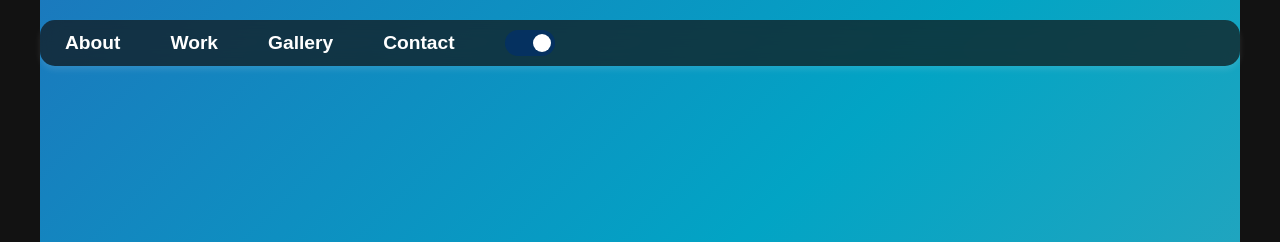
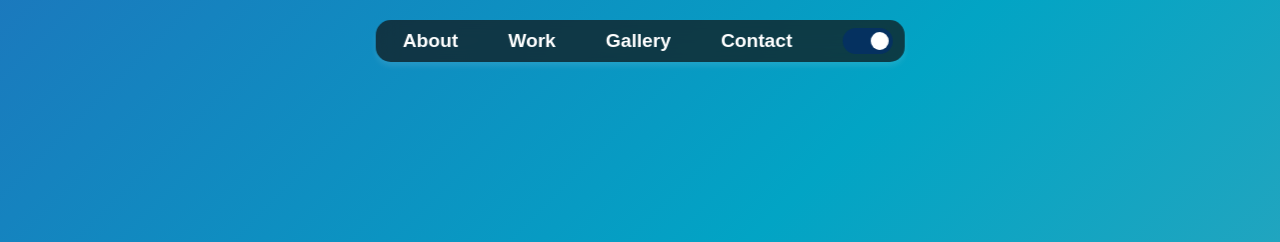
Before and after one commit to pawat-unj/website, a plain HTML site: page index.html in a window 1280 px wide. Shown: the top 242 px of the page. Drawn offline with Linux system fonts and the light colour scheme.

Commit message:
fixed formatting issue

```diff
--- a/index.html
+++ b/index.html
@@ -4,16 +4,16 @@
     <meta charset="UTF-8">
     <meta name="viewport" content="width=device-width, initial-scale=1.0">
     <title>With Ice</title>
-    <link rel="stylesheet" href="styles.css">
+    <link rel="stylesheet" href="styles.css?v=2">
+    <link rel="stylesheet" href="https://cdnjs.cloudflare.com/ajax/libs/font-awesome/6.0.0/css/all.min.css">
     <script defer src="script.js"></script>
-    <link rel="stylesheet" href="https://cdnjs.cloudflare.com/ajax/libs/font-awesome/6.0.0/css/all.min.css">
     <style>
         * {
             margin: 0;
             padding: 0;
             box-sizing: border-box;
         }
-        body {
+        /* body {
             font-family: Arial, sans-serif;
             display: flex;
             flex-direction: column;
@@ -31,7 +31,7 @@
         }
         section {
             width: 100%;
-            max-width: 1200px;
+            max-width: 1500px;
             margin: 20px 0;
             padding: 20px;
             border-radius: 8px;
@@ -44,19 +44,18 @@
                 flex-direction: column;
                 text-align: center;
             }
-        }
+        } */
     </style>
 </head>
 <body>
     <header>
         <!-- <h1>Ice Unjitwattana</h1> -->
-        <div class="header-right">
+        <div class="header-nav">
             <nav>
                 <ul class="nav-links">
                     <li><a href="#about">About</a></li>
                     <li><a href="#work">Work</a></li>
                     <li><a href="#gallery">Gallery</a></li>
-                    <!-- <li><a href="#travel">Travel</a></li> -->
                     <li><a href="#contact">Contact</a></li>
                 </ul>
             </nav>
--- a/styles.css
+++ b/styles.css
@@ -7,7 +7,7 @@
 
 body {
     font-family: Arial, sans-serif;
-    transition: background 0.3s, color 0.3s;
+    transition: 0.3s, color 0.3s;
     padding-top: 0;
     background: #121212;
     color: white;
@@ -46,20 +46,6 @@ p a {
 
 /* Header Layout */
 
-/* header {
-    position: fixed;
-    top: 0;
-    left: 0;
-    width: 100%;
-    max-width: 100%;
-    background: rgba(255, 255, 255, 0.0);
-    backdrop-filter: blur(5px);
-    box-shadow: 0px 4px 6px rgba(0, 0, 0, 0.1);
-    z-index: 1000;
-    padding: 20px 30px;
-} */
-
-/* Floating Navigation Bar */
 header {
     position: fixed;
     top: 20px;
@@ -69,34 +55,40 @@ header {
     background: rgba(255, 255, 255, 0.15);
     backdrop-filter: blur(10px);
     border-radius: 15px;
-    padding: 10px 20px;
+    padding: 8px 12px; /* Reducing padding to make it snug */
     box-shadow: 0px 4px 10px rgba(0, 0, 0, 0.1);
     z-index: 1000;
     justify-content: center;
-    gap: 15px;
-    width: auto; /* Adjust width to wrap around content */
+    align-items: center;
+    gap: 8px; /* Reduce spacing between nav items */
+    width: auto;
+    min-width: min-content;
+    max-width: max-content;
     white-space: nowrap;
 }
 
+/* Adjust navigation links */
 .nav-links {
     list-style: none;
     display: flex;
-    gap: 20px;
+    gap: 10px; /* Reduce space between nav items */
     margin: 0;
+    padding: 0;
+}
+
+/* Adjust navigation link styles */
+.nav-links a {
+    text-decoration: none;
+    color: white;
+    font-weight: bold;
+    font-size: 1rem; /* Slightly reduce font size */
+    padding: 6px 10px; /* Reduce padding inside links */
+    transition: background 0.3s, color 0.3s;
+    border-radius: 8px; /* Round edges slightly */
 }
 
 .nav-links li {
     display: inline;
-}
-
-.nav-links a {
-    text-decoration: none;
-    color: white;
-    font-weight: bold;
-    font-size: 1.2rem;
-    padding: 10px 15px;
-    transition: background 0.3s, color 0.3s;
-    border-radius: 10px;
 }
 
 /* Highlight Active Section */
@@ -129,7 +121,7 @@ header {
     color: white;
     padding: 8px 15px;
     border-radius: 10px;
-    transition: background 0.3s;
+    transition: 0.3s;
 }
 
 #theme-toggle:hover {
@@ -137,7 +129,7 @@ header {
 }
 
 /* Move Navigation Next to Toggle */
-.header-right {
+.header-nav {
     display: flex;
     align-items: center;
     gap: 15px;
@@ -232,9 +224,9 @@ nav {
 
 /* Make Elements Fill the Screen */
 section {
-    width: 100%;
+    width: 100vw; /* Expands to fill the full window width */
     max-width: 100%;
-    padding: 60px 20px;
+    padding: 60px 5%; /* Reduces excessive padding */
     text-align: center;
 }
 
@@ -248,19 +240,28 @@ section:not(:last-of-type) {
 
 /* About Section Styling */
 #about {
-    width: 100%;
-    min-height: 100vh;
+    position: relative; /* Keep it relative to allow natural flow */
+    top: -50px;
+    left: 0;
+    width: 150%; /* Full width */
+    min-height: 100vh; /* Full viewport height */
     display: flex;
     align-items: center;
     justify-content: center;
     text-align: left;
     padding: 0;
     overflow: hidden;
-    position: relative;
     background: linear-gradient(135deg, rgba(28, 119, 189, 1), rgba(0, 180, 216, 0.9), rgba(72, 202, 228, 0.8));
-    transition: background 0.1s ease-out;
-    margin-top: -80px; /* Moves the About section up to remove any space */
-    padding-top: 120px; /* Ensures content inside About doesn't get too close to the top */
+    transition: 0.1s ease-out;
+    padding-top: 120px;
+}
+
+/* Remove any constraints from body and html */
+html, body {
+    margin: 0;
+    padding: 0;
+    width: 100%;
+    overflow-x: hidden; /* Prevents unwanted horizontal scroll */
 }
 
 /* Light Mode - Black Text */
```
